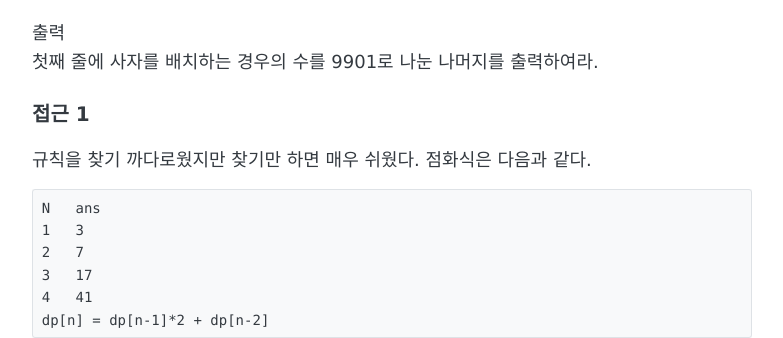
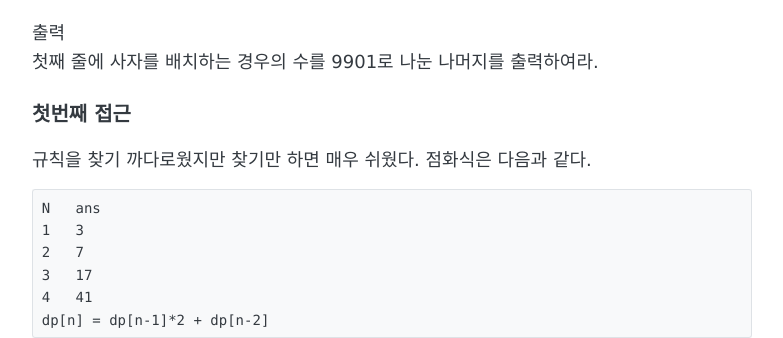
Before and after one commit to sihyungyou/sihyungyou.github.io, a Jekyll site: the page built from _posts/2019-11-07-baekjoon-1309.md, in a window 1280 px wide and 900 px high, scrolled down 455 px. Shown: the part 158-496 px from the top of the window, without its empty margins (248-1031 px from the left). Built offline with Jekyll 4.4.1, drawn with Linux system fonts in a browser that asks for light colours; comment, search, counter and statistics services are not loaded.

Commit message:
fixed typo

```diff
--- a/_posts/2019-11-07-baekjoon-1309.md
+++ b/_posts/2019-11-07-baekjoon-1309.md
@@ -19,7 +19,7 @@ comments: true
 출력
 첫째 줄에 사자를 배치하는 경우의 수를 9901로 나눈 나머지를 출력하여라.
 
-### 접근 1
+### 첫번째 접근
 규칙을 찾기 까다로웠지만 찾기만 하면 매우 쉬웠다. 점화식은 다음과 같다.
 ~~~
 N   ans
```
